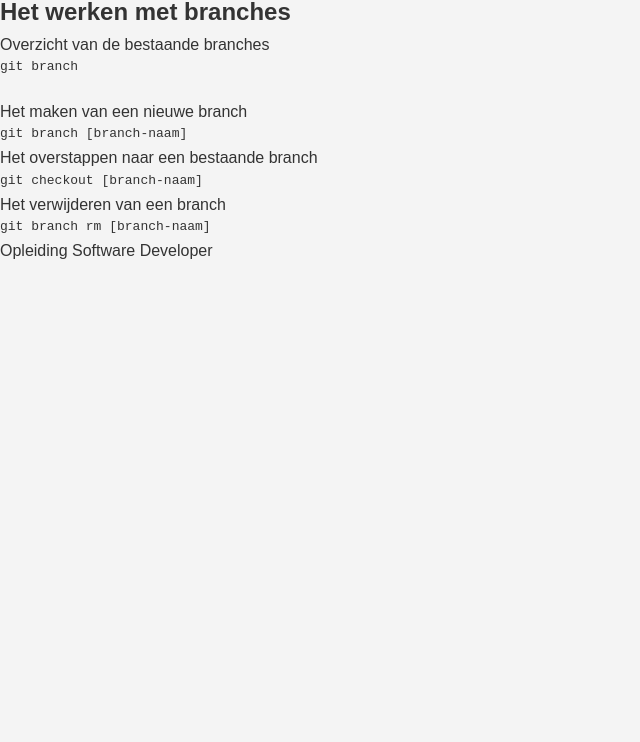
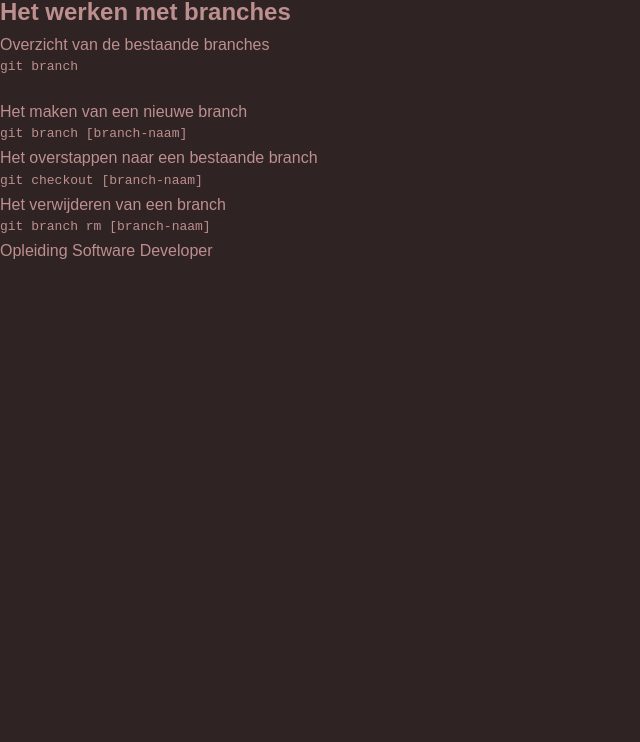
Before and after one commit to Heroin-Hugo/fluffy-octo-giggle, a plain HTML site: page index.html in a window 1280 px wide. Shown: the part 58-800 px from the top of the page, without its empty margins (0-640 px from the left). Drawn offline with Linux system fonts and the light colour scheme.

Commit message:
FIRSTCOMMIT

```diff
--- a/style.css
+++ b/style.css
@@ -8,7 +8,8 @@
 /* Basisinstellingen voor het hele document */
 body {
     font-family: Arial, sans-serif;
-    color: #333;
-    background-color: #f4f4f4;
+    color: #bd8f8f;
+    background-color: #302323;
     line-height: 1.6;
+    /*ik heb dit veranderd*/
 }
```
